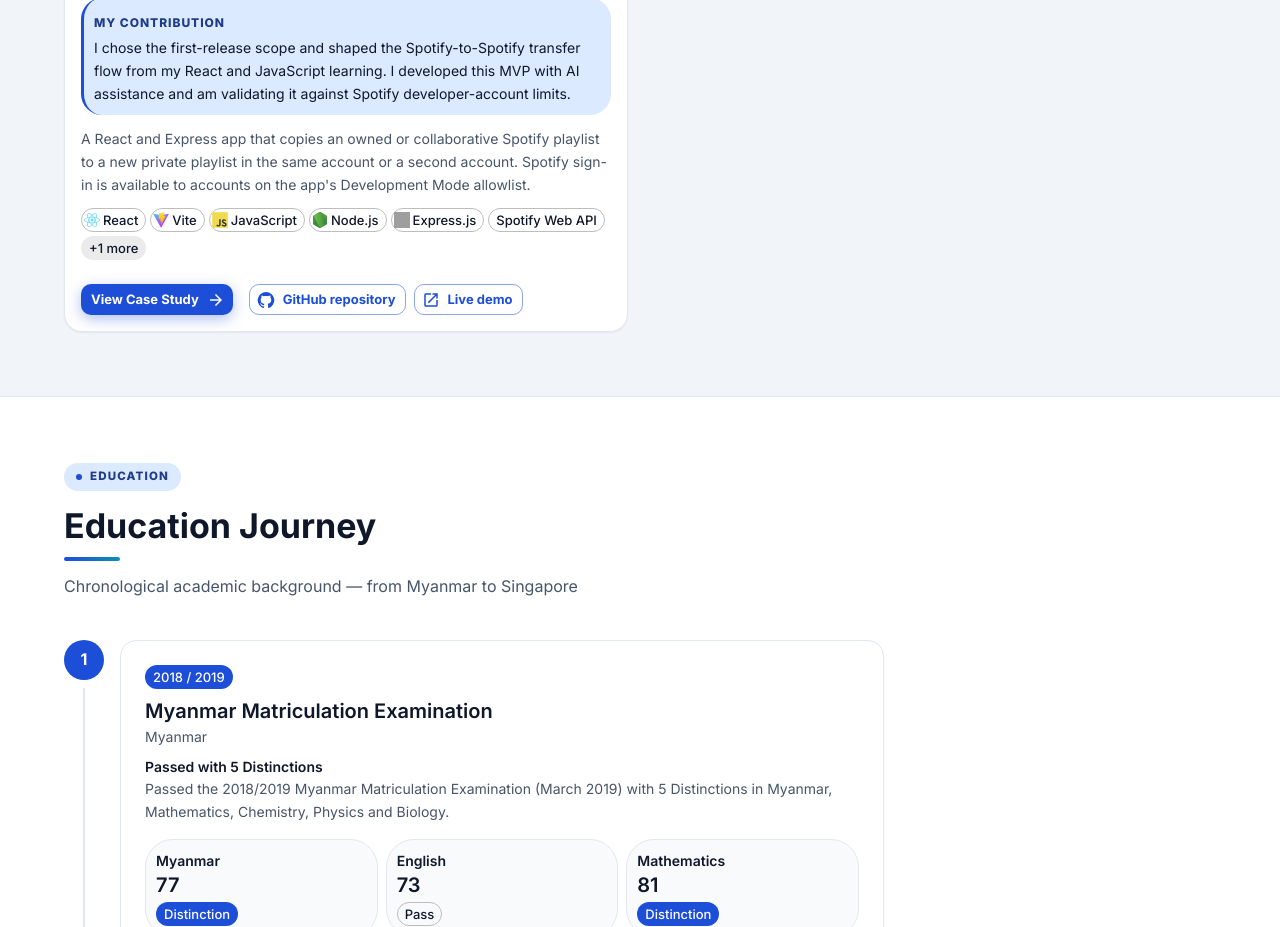
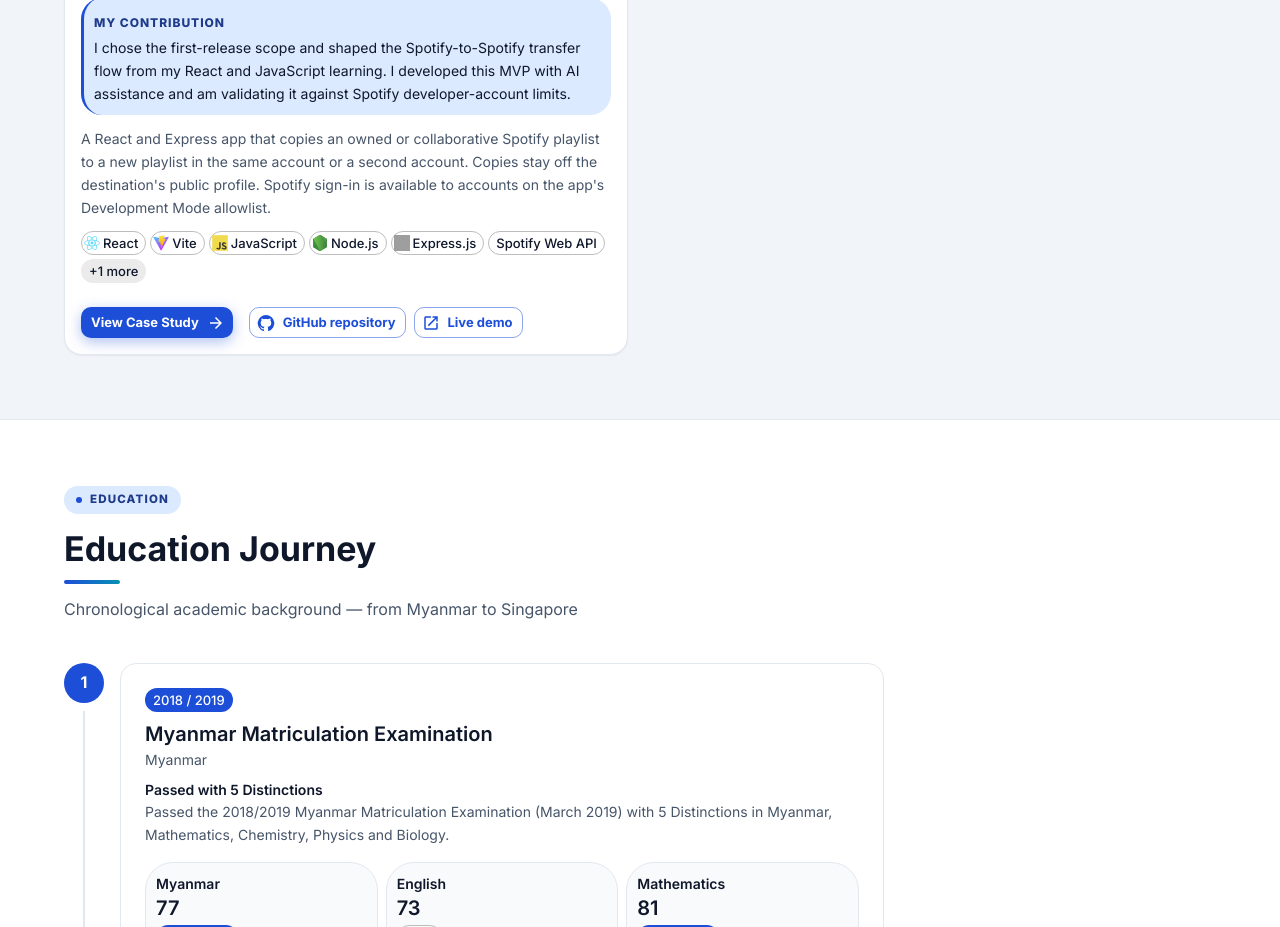
Before and after one commit to TeddyQyuon/TeddyQyuonPortfolio, a React (Vite) app: page / in a window 1280 px wide. Shown: the part 4020-4947 px from the top of the page. Built offline with nearby package versions, Linux system fonts and the light colour scheme; grey boxes are pictures that could not be loaded.

Commit message:
Describe Playlist Port copy privacy accurately
Update the existing Playlist Port entry with Spotify's actual profile visibility and private-access behavior. Its demo and public GitHub links remain available. Portfolio production build passes.

```diff
--- a/src/data/projects.js
+++ b/src/data/projects.js
@@ -169,16 +169,16 @@
     type: 'Personal MVP',
     role: 'Personal project (AI-assisted MVP)',
     summary:
-      'A React and Express app that copies an owned or collaborative Spotify playlist to a new private playlist in the same account or a second account. Spotify sign-in is available to accounts on the app\'s Development Mode allowlist.',
+      'A React and Express app that copies an owned or collaborative Spotify playlist to a new playlist in the same account or a second account. Copies stay off the destination\'s public profile. Spotify sign-in is available to accounts on the app\'s Development Mode allowlist.',
     problem:
       'Moving playlists between Spotify accounts takes manual re-creation, and large playlists are easy to copy incompletely or out of order.',
     solution:
-      'Connect a source account through Spotify OAuth, select a playlist, choose the same or a second destination account, and create a private copy. The app reads every playlist page, keeps item order, writes in Spotify-sized batches, and reports items that cannot be copied.',
+      'Connect a source account through Spotify OAuth, select a playlist, choose the same or a second destination account, and create a new copy. The app reads every playlist page, keeps item order, writes in Spotify-sized batches, and reports items that cannot be copied. Restrict link access by choosing Make private in Spotify.',
     technologies: ['React', 'Vite', 'JavaScript', 'Node.js', 'Express.js', 'Spotify Web API', 'REST APIs'],
     features: [
       'Spotify OAuth connection for source and optional destination account',
       'Owned and collaborative playlist selection with pagination',
-      'Private playlist creation with ordered track and episode copies',
+      'Playlist copies hidden from the public profile, with ordered tracks and episodes',
       'Destination playlist item count and order verification',
       'Skipped-item and partial-transfer reporting',
       'Encrypted HttpOnly session cookies for serverless hosting',
```
